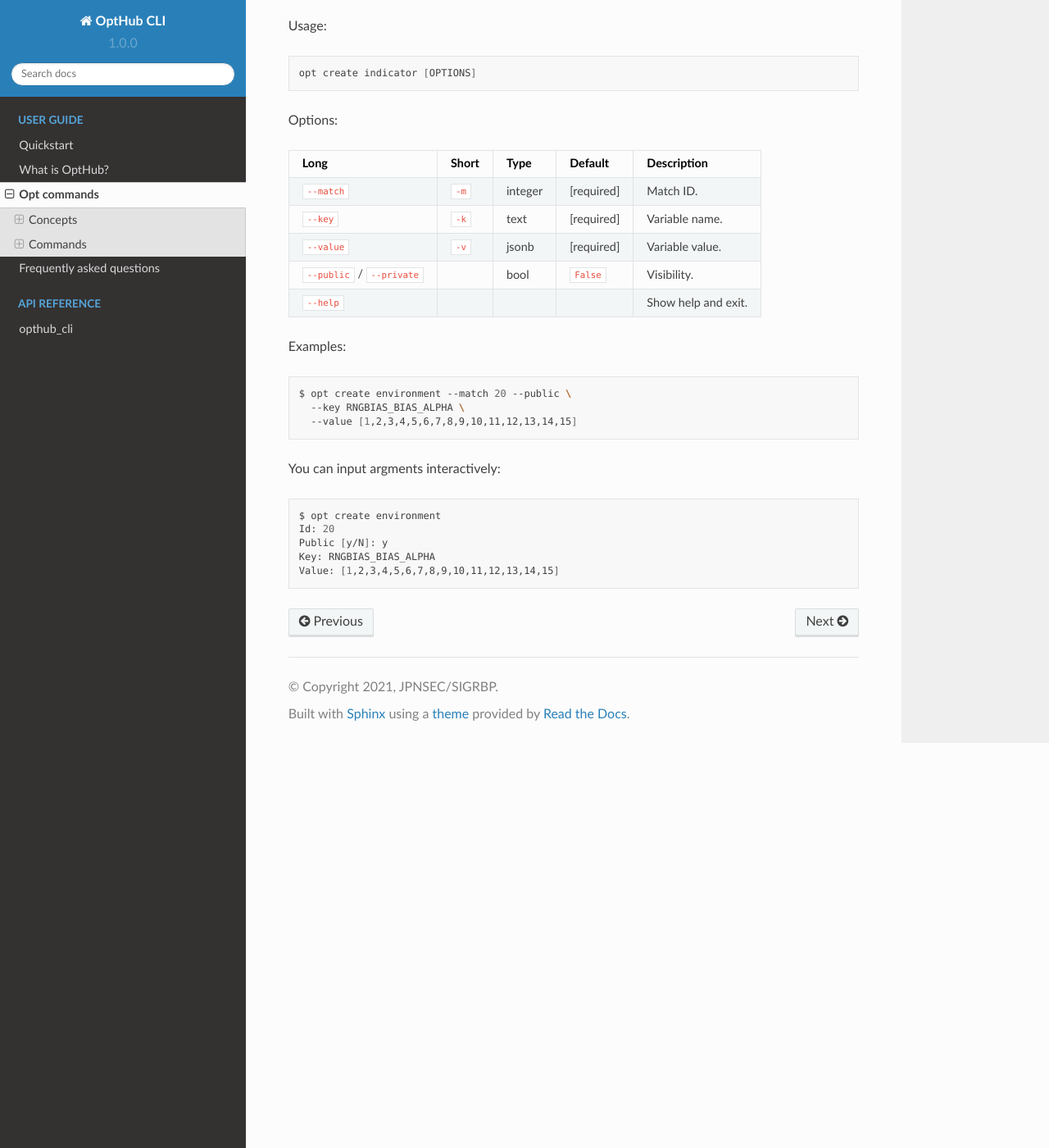
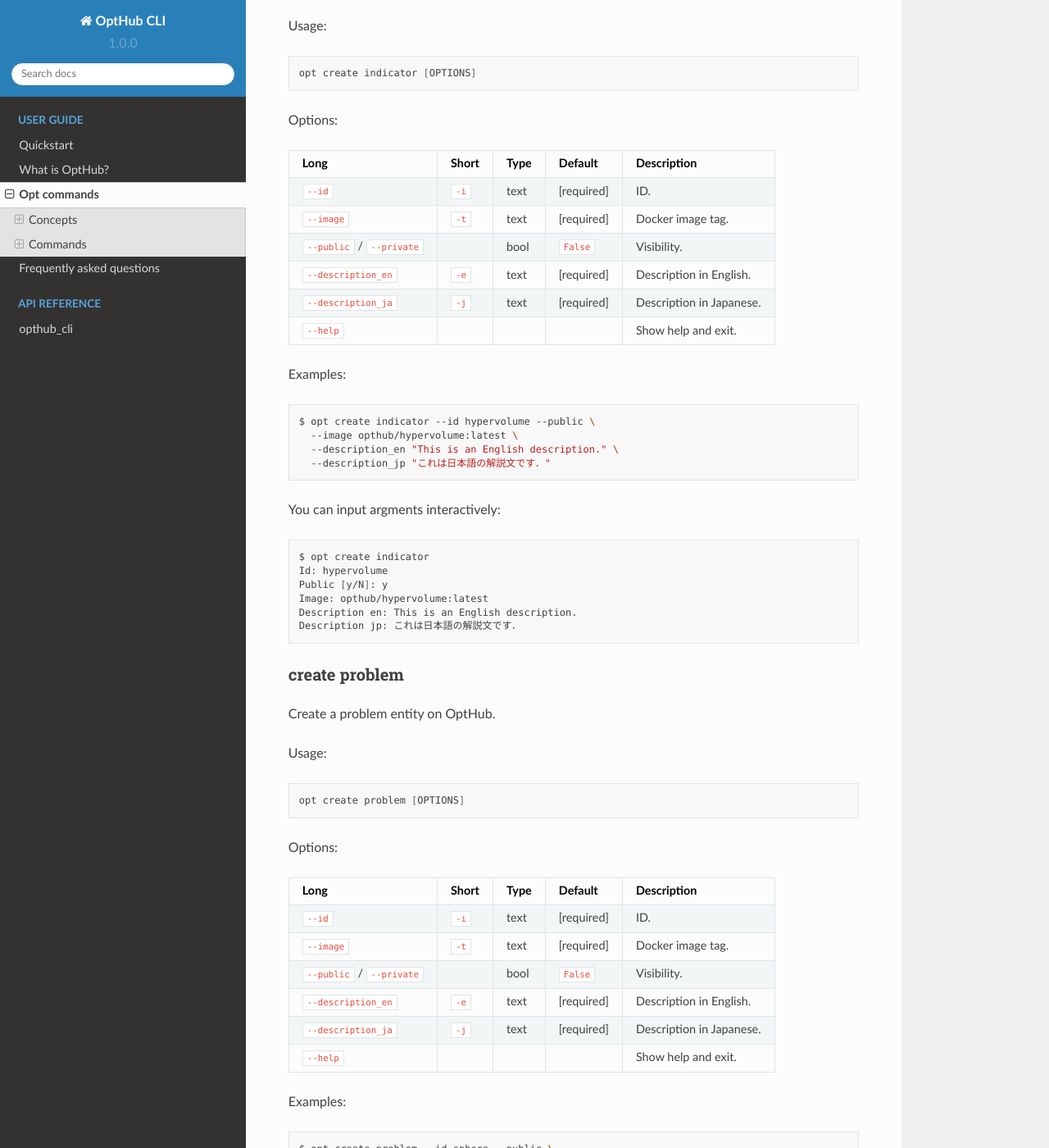
Before and after one commit to opthub-org/opthub-cli, a Sphinx documentation site: the page built from docs/commands.rst, in a window 1280 px wide and 1400 px high, scrolled down 4627 px. Shown: the whole window at 82% size. Built offline with Sphinx 7.4.7 and the Read the Docs theme 2.0.0, drawn with Linux system fonts in a browser that asks for light colours; some of the changed text lies outside the part shown.

Commit message:
Update docs

```diff
--- a/docs/commands.rst
+++ b/docs/commands.rst
@@ -237,10 +237,11 @@
 ============================ ====== ================== ========== ========================
 Long                         Short  Type               Default    Description
 ============================ ====== ================== ========== ========================
-``--match``                  ``-m`` integer            [required] Match ID.
-``--key``                    ``-k`` text               [required] Variable name.
-``--value``                  ``-v`` jsonb              [required] Variable value.
+``--id``                     ``-i`` text               [required] ID.
+``--image``                  ``-t`` text               [required] Docker image tag.
 ``--public`` / ``--private``        bool               ``False``  Visibility.
+``--description_en``         ``-e`` text               [required] Description in English.
+``--description_ja``         ``-j`` text               [required] Description in Japanese.
 ``--help``                                                        Show help and exit.
 ============================ ====== ================== ========== ========================
 
@@ -248,16 +249,65 @@
 
 .. code-block:: bash
 
-   $ opt create environment --match 20 --public \
-     --key RNGBIAS_BIAS_ALPHA \
-     --value [1,2,3,4,5,6,7,8,9,10,11,12,13,14,15]
+   $ opt create indicator --id hypervolume --public \
+     --image opthub/hypervolume:latest \
+     --description_en "This is an English description." \
+     --description_jp "これは日本語の解説文です．"
+
 
 You can input argments interactively:
 
 .. code-block:: bash
 
-   $ opt create environment
-   Id: 20
+   $ opt create indicator
+   Id: hypervolume
    Public [y/N]: y
-   Key: RNGBIAS_BIAS_ALPHA
-   Value: [1,2,3,4,5,6,7,8,9,10,11,12,13,14,15]
+   Image: opthub/hypervolume:latest
+   Description en: This is an English description.
+   Description jp: これは日本語の解説文です．
+
+
+create problem
+^^^^^^^^^^^^^^
+
+Create a problem entity on OptHub.
+
+Usage:
+
+.. code-block:: bash
+
+   opt create problem [OPTIONS]
+
+Options:
+
+============================ ====== ================== ========== ========================
+Long                         Short  Type               Default    Description
+============================ ====== ================== ========== ========================
+``--id``                     ``-i`` text               [required] ID.
+``--image``                  ``-t`` text               [required] Docker image tag.
+``--public`` / ``--private``        bool               ``False``  Visibility.
+``--description_en``         ``-e`` text               [required] Description in English.
+``--description_ja``         ``-j`` text               [required] Description in Japanese.
+``--help``                                                        Show help and exit.
+============================ ====== ================== ========== ========================
+
+Examples:
+
+.. code-block:: bash
+
+   $ opt create problem --id sphere --public \
+     --image opthub/sphere:latest \
+     --description_en "This is an English description." \
+     --description_jp "これは日本語の解説文です．"
+
+
+You can input argments interactively:
+
+.. code-block:: bash
+
+   $ opt create indicator
+   Id: sphere
+   Public [y/N]: y
+   Image: opthub/sphere:latest
+   Description en: This is an English description.
+   Description jp: これは日本語の解説文です．
--- a/opthub_cli/__init__.py
+++ b/opthub_cli/__init__.py
@@ -21,11 +21,12 @@
     3. Create indicators.
     4. Create a competition.
     5. Create matches.
+    6. Create environments.
 
     Participants:
 
     1. Create a user.
-    2. Create a solution.
+    2. Create solutions.
 
 
     Authorization model
@@ -49,7 +50,7 @@
     Competition  R    CR   CRU   CRUD
     Match        R    CR   CRU   CRUD
     Solution     r    cr   cR    CRUD
-    =========== ===== ==== ===== ====
+    =========== ===== ==== ===== =====
 
     - C: Create an object anytime.
     - R: Read an object anytime.
```
